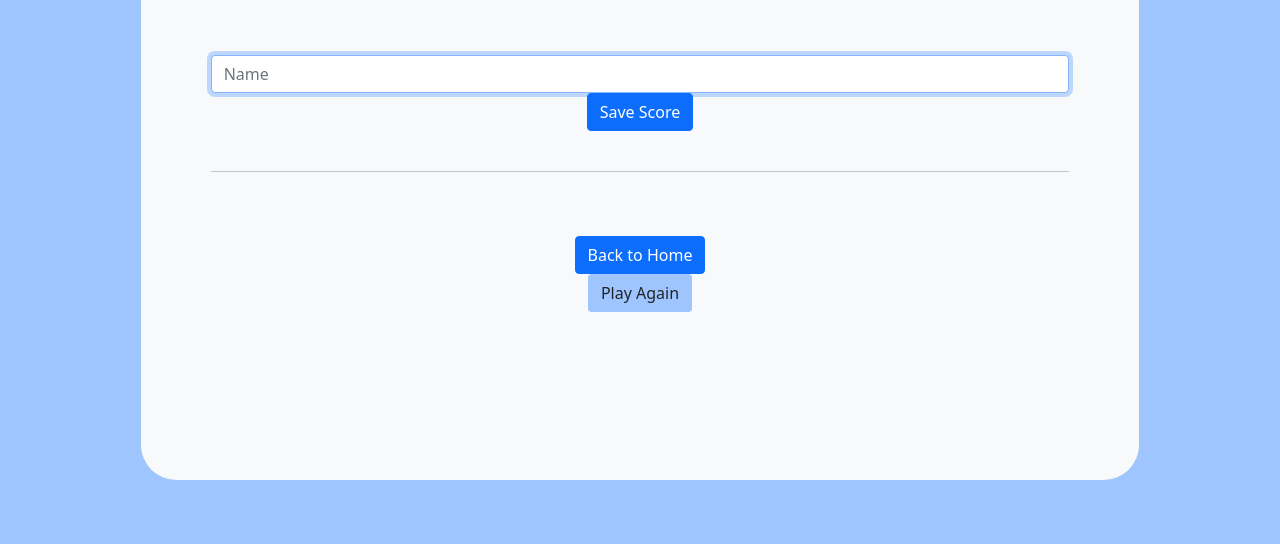
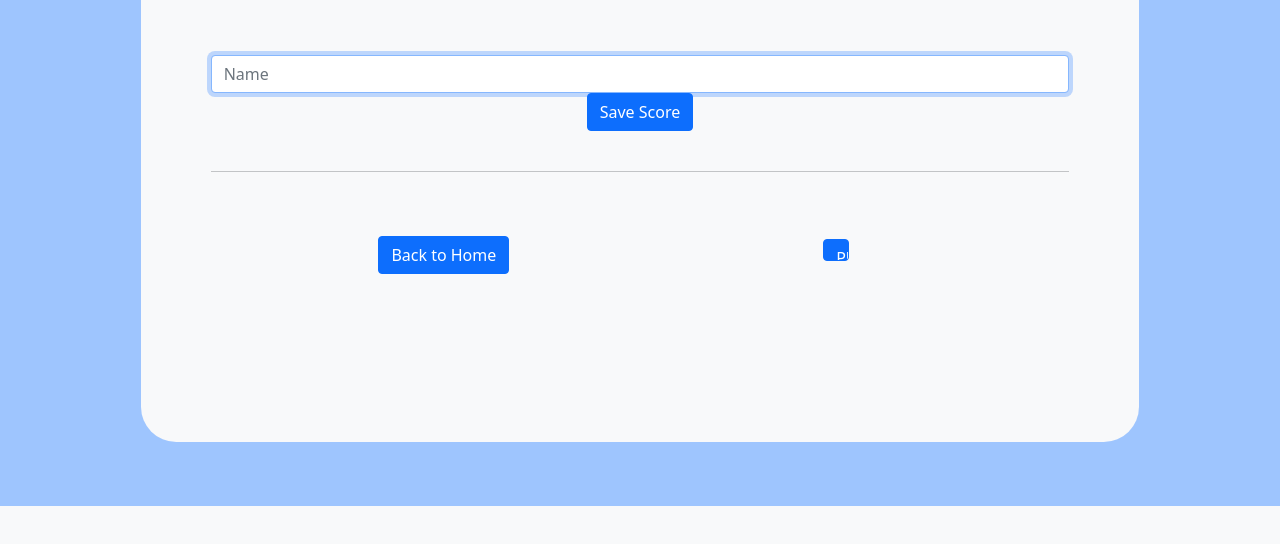
Before and after one commit to gregh13/CS50-Final-Project-Which-Would-Win, a Flask app: template templates/gameover.html in a window 1280 px wide. Shown: the part 313-857 px from the top of the page. After the commit the page ends 819 px from the top, so only its background shows below. Run offline with Flask 2, Linux system fonts and the light colour scheme; the template is opened without the code that fills it, so the values that code supplies are empty.

Commit message:
improve front-end

```diff
--- a/templates/gameover.html
+++ b/templates/gameover.html
@@ -29,17 +29,22 @@
                 <br>
                 <br>
             <form action="/savescore" method="post">
-                <input class="form-control" name="name" type="text" placeholder="Name" required autofocus>
+                <input class="form-control" width="40%" name="name" type="text" placeholder="Name" required autofocus>
                 <input class="btn btn-primary" type="submit" value="Save Score">
             </form>
             <br>
             <hr>
             <br><br>
-            <a href="/"><button class="btn btn-primary">Back to Home</button></a>
-                <span style="padding: 5% 0;"></span>
-                <form action="/" method="post">
-                    <input type="submit" class="btn light-blue-color" value="Play Again">
-                </form>
+                  <div class="row justify-content-evenly">
+                    <div class="col-4">
+                      <a href="/"><button class="btn btn-primary">Back to Home</button></a>
+                    </div>
+                    <div class="col-4">
+                       <form action="/" method="post">
+                        <input type="submit" class="btn btn-primary" style="height: 22px; width: 22px;" value="Play Again">
+                       </form>
+                    </div>
+                  </div>
                 <br><br><br>
             </div>
             <br><br><br><br>
--- a/templates/index.html
+++ b/templates/index.html
@@ -32,7 +32,7 @@
                 </div>
                 <br>
                 <form action="/" method="post">
-                    <input type="submit" class="btn light-blue-color" value="Start Game">
+                    <input type="submit" class="btn btn-primary" value="Start Game">
                 </form>
                 <br>
                 <hr>
--- a/templates/playgame.html
+++ b/templates/playgame.html
@@ -34,7 +34,7 @@
                         <input type="hidden" name="answer" value="{{ choice1 }}">
                         <input type="hidden" name="other" value="{{ choice2 }}">
                         <br>
-                        <input class="btn light-blue-color" type="submit" value="Select">
+                        <input class="btn btn-primary" type="submit" value="Select">
                     </form>
                 </div>
                   <div class="col-1">
@@ -46,7 +46,7 @@
                         <input type="hidden" name="other" value="{{ choice1 }}">
                         <input type="hidden" name="answer" value="{{ choice2 }}">
                         <br>
-                        <input class="btn light-blue-color" type="submit" value="Select">
+                        <input class="btn btn-primary" type="submit" value="Select">
                     </form>
                 </div>
               </div>
```
